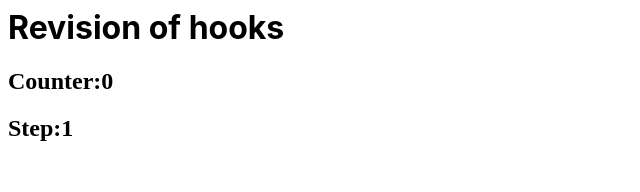
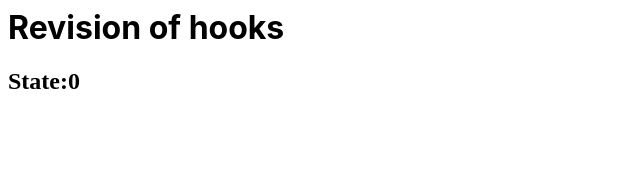
Before and after one commit to AkashSaraf-16/MasteringHooks, a React (Create React App) app: page / in a window 1280 px wide. Shown: the top 192 px of the page, without its empty margins (0-640 px from the left). Built offline with nearby package versions, Linux system fonts and the light colour scheme.

Commit message:
added useMemo

```diff
--- a/src/App.js
+++ b/src/App.js
@@ -3,12 +3,13 @@ import './style.css';
 import Effect from './Effect.js'; // germane to useEffect
 import AsnycE from './AsyncE.js'; // germane to asynce useEffect
 import Txtbox from './Txtbox.js'; // germane to useRef
-import Stepcounter from './Stepcounter.js'; // // germane to useReducer
+import Stepcounter from './Stepcounter.js'; // germane to useReducer
+import Expensive from './Expensive.js'; // germane to useMemo
 export default function App() {
   return (
     <div>
       <h1> Revision of hooks</h1>
-      <Stepcounter />
+      <Expensive />
     </div>
   );
 }
--- /dev/null
+++ b/src/Expensive.js
@@ -0,0 +1,49 @@
+// USECASE of useMemo:
+//1)  computationally expensivee
+//2) 	you want to save the value of state(it can be anything ..object too)->since in useEffect whenever states are re-rendered the reference of the object is changed, to avoid this we can use useMemo
+//3) to preserve the referntial values
+import React, { useEffect, useState, useMemo } from 'react';
+
+const Expensive = function () {
+  // const [random, setRandom] = useState(0);
+
+  // const obj = {
+  //   value: 1,
+  // };
+  // useEffect(() => {
+  //   console.log(
+  //     "useEffect will always be executed since obj's reference is changed "
+  //   );
+  // }, [obj]);
+  // console.log('State is re-rendered');
+  // useMemo(() => {
+  //   console.log('inside the useMemo');
+  //   return {};
+  // }, []);
+  // To prevent the above rerender we can do this:
+  const [random, setRandom] = useState(0);
+
+  const dependencies = 1;
+  const obj = useMemo(() => {
+    console.log('inside the useMemo');
+    return { value: 1 };
+  }, [dependencies]);
+  useEffect(() => {
+    console.log(
+      'useEffect will not run since we saved the reference of object via useMemo '
+    );
+  }, [obj]);
+  console.log('State is re-rendered');
+
+  return (
+    <h2
+      onClick={() => {
+        setRandom(Math.random());
+      }}
+    >
+      State:{random}
+    </h2>
+  );
+};
+
+export default Expensive;
```
